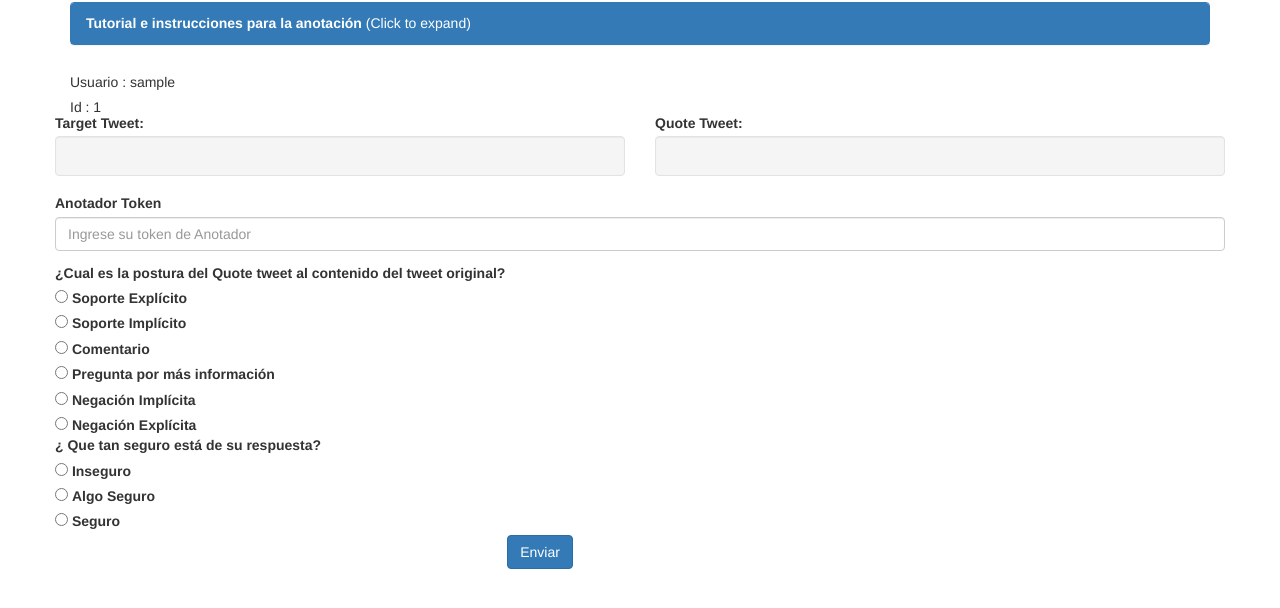
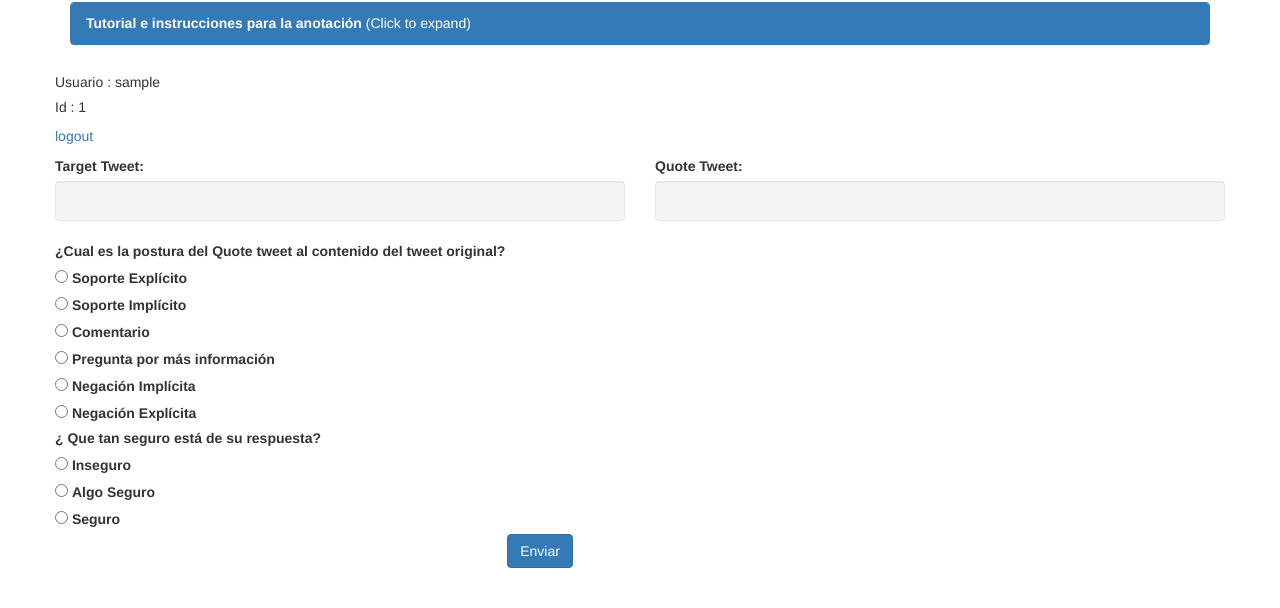
Before and after one commit to Angeluz-07/Tweets-Analysis-CMU-ESPOL, a Django app: page /quotes in a window 1280 px wide. Shown: the top 608 px of the page. Run offline with Django 3.2, Linux system fonts and the light colour scheme; a user stored in the database is signed in; tables that the repository leaves empty hold one stand-in row (values such as "Sample post"); some libraries are stand-ins or nearby versions.

Commit message:
fix: use id of user authenticated as id of annotator

```diff
--- a/web_app/analisis/templates/analisis/home.html
+++ b/web_app/analisis/templates/analisis/home.html
@@ -189,12 +189,17 @@
 	</div>
 	<!-- End instructions -->
 
+	<!--User info-->
+	<div class="row">
     {%if user.is_authenticated %}
         <h5>Usuario :  {{ user.username }}<h5>
-		Id : {{ user.id }}
+		<h5> Id : {{ user.id }} </h5>
+       	<p><a href="{% url 'logout' %}">logout</a></p>
     {% else %}
         <p>You are not logged in</p>
     {% endif %}
+	</div>
+
 	<!-- Categorization Layout -->
 	<div class="row" id="workContent1">
 
@@ -224,10 +229,11 @@
 			<div class="col-sm-12">
 
 				<!--Replace by id of logged annotator-->
-				<div class="form-group">
+				<!--div class="form-group">
 					<label for="annotator_token">Anotador Token</label>
 					<input type="text" class="form-control" name="annotator_token" id="annotator_token" placeholder="Ingrese su token de Anotador">
-				</div>
+				</div-->
+				<input type="hidden"  name="annotator_id" value={{ user.id }} />
 
 				<!-- Stance -->
 				<div>
--- a/web_app/analisis/views.py
+++ b/web_app/analisis/views.py
@@ -37,7 +37,7 @@ def quotes_simple_example(request):
                 evidence = request.POST['evidence']
             )
 
-        a = Annotator.objects.get(id=request.POST['annotator_token'])
+        a = Annotator.objects.get(id=request.POST['annotator_id'])
         tr = TweetRelation.objects.get(id=request.POST['tweet_relation_id'])
 
         print(a)
@@ -87,7 +87,7 @@ def replies_simple_example(request):
                 evidence = request.POST['evidence']
             )
 
-        a = Annotator.objects.get(id=request.POST['annotator_token'])
+        a = Annotator.objects.get(id=request.POST['annotator_id'])
         tr = TweetRelation.objects.get(id=request.POST['tweet_relation_id'])
 
         print(a)
```
